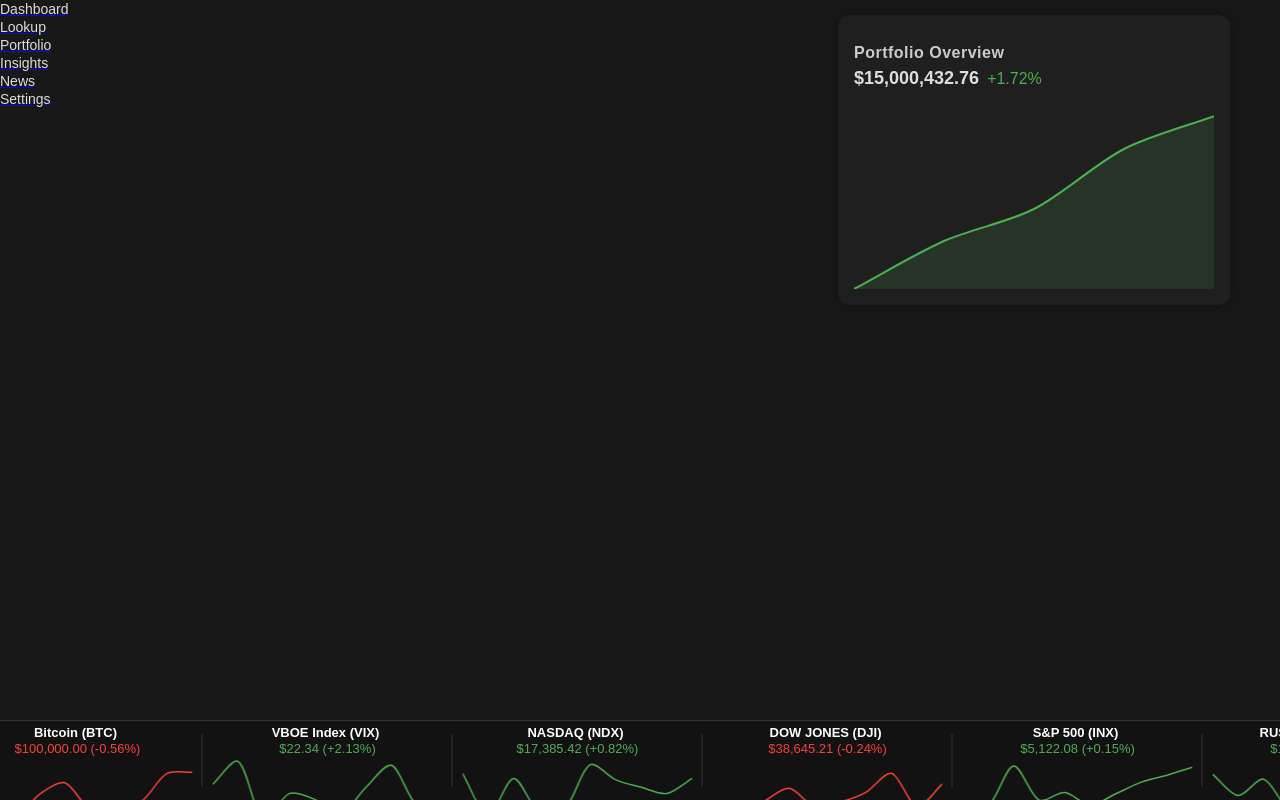
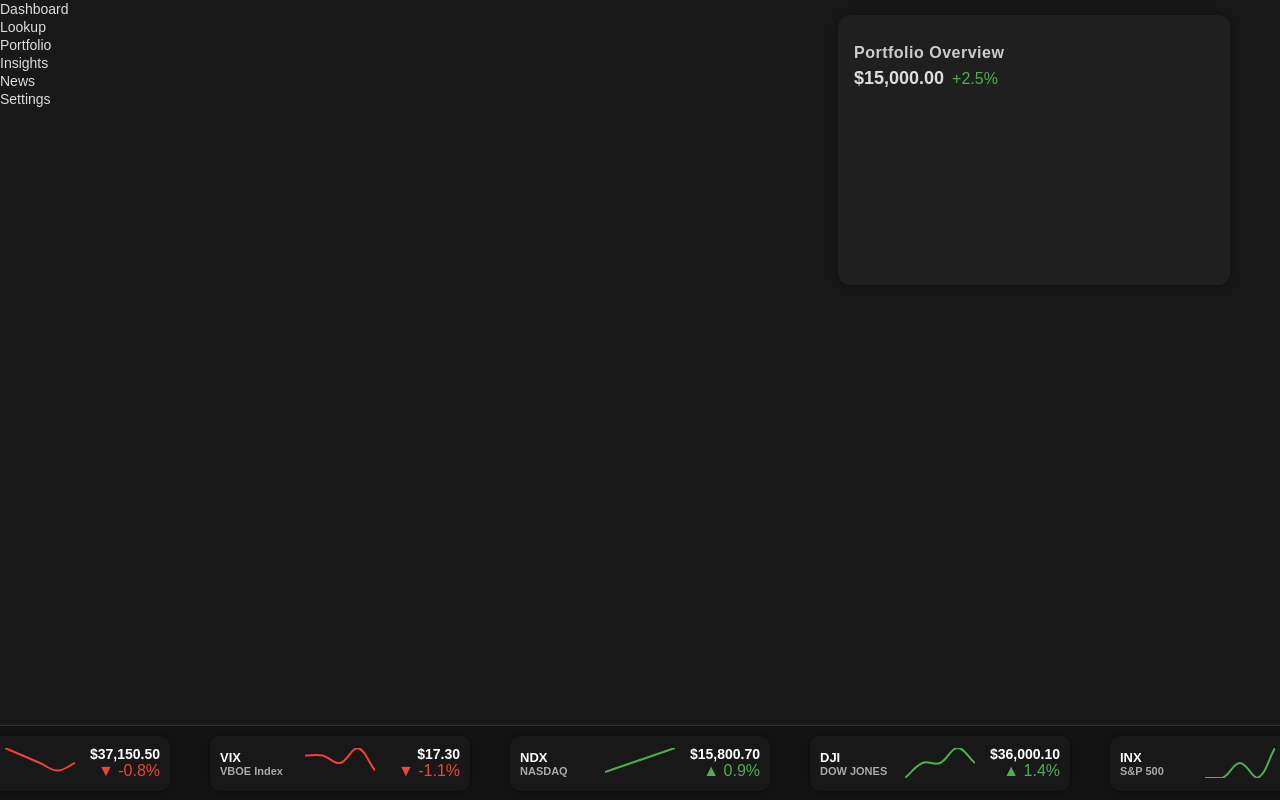
Before and after one commit to HSpelbring/Quantify, an Angular app in the folder client/: page /dashboard in a window 1280 px wide. Built offline with nearby package versions, Linux system fonts and the light colour scheme.

Commit message:
feat: finalized bottom ticker slideshow

```diff
--- a/client/src/app/pages/dashboard/dashboard.component.css
+++ b/client/src/app/pages/dashboard/dashboard.component.css
@@ -115,7 +115,6 @@ p {
   overflow: hidden;
   background-color: #111;
   border-top: 1px solid #333;
-  padding: 10px 0;
   z-index: 5;
 }
 
@@ -131,7 +130,6 @@ p {
   align-items: center;
   justify-content: center;
   width: 220px;
-  padding: 0 35px;
   text-align: center;
   white-space: nowrap;
 }
@@ -198,7 +196,6 @@ p {
   }
   .fund {
     width: 180px;
-    padding: 0 15px;
   }
 }
 
@@ -234,16 +231,15 @@ p {
   bottom: 0;
   left: 0;
   width: 100%;
-  height: 80px;
+  height: 75px;
   background-color: #121212;
   border-top: 1px solid #333;
   display: flex;
   justify-content: center;
   align-items: center;
-  z-index: 1000;
+  z-index: 10;
   overflow: hidden;
   box-sizing: border-box;
-  padding: 6px 0;
 }
 
 .ticker-track {
@@ -252,18 +248,17 @@ p {
   height: 100%;
   justify-content: space-evenly;
   align-items: center;
-  animation: scrollLeft 40s linear infinite;
+  animation: scrollTicker 40s linear infinite;
 }
 
 .fund {
   display: flex;
   flex-direction: column;
   align-items: center;
-  justify-content: flex-start;
-  width: 250px;
+  justify-content: center;
+  width: 300px;
   height: 100%;
   position: relative;
-  padding: 0 10px;
   box-sizing: border-box;
 }
 
@@ -284,6 +279,19 @@ p {
   margin-top: 0;
 }
 
+.fund-row {
+  display: flex;
+  align-items: center;
+  justify-content: space-between;
+  background-color: #181818;
+  border-radius: 10px;
+  padding: 8px 10px;
+  width: 260px;
+  height: 55px;
+  box-shadow: 0 0 4px rgba(0,0,0,0.3);
+  box-sizing: border-box;
+}
+
 .divider {
   position: absolute;
   right: 0;
@@ -302,10 +310,89 @@ p {
 }
 
 @keyframes scrollTicker {
-  from {
-    transform: translateX(0);
-  }
-  to {
-    transform: translateX(-100%);
-  }
+  0% { transform: translateX(0); }
+  100% { transform: translateX(-100%); }
 }
+
+.fund-left {
+  display: flex;
+  flex-direction: column;
+  align-items: flex-start;
+  justify-content: center;
+  width: 70px;
+  overflow: hidden;
+}
+
+.fund-symbol {
+  font-weight: 700;
+  font-size: 13px;
+  color: #fff;
+  white-space: nowrap;
+}
+
+.fund-name {
+  font-size: 11px;
+  color: #aaa;
+  white-space: nowrap;
+}
+
+.fund-chart {
+  flex-shrink: 0;
+  height: 30px !important;
+  margin: 0 8px;
+  width: 70px !important;
+}
+
+.fund-right {
+  display: flex;
+  flex-direction: column;
+  align-items: flex-end;
+  justify-content: center;
+  width: 70px;
+}
+
+.fund-price {
+  font-weight: 600;
+  font-size: 14px;
+  color: #fff;
+  white-space: nowrap;
+}
+
+.fund-change {
+  font-size: 11x;
+  white-space: nowrap;
+}
+
+.fund-change.up {
+  color: #4CAF50;
+}
+
+.fund-change.down {
+  color: #F44336;
+}
+
+.fund-ticker {
+  position: fixed;
+  bottom: 0;
+  left: 0;
+  width: 100%;
+  height: 75px;
+  background-color: #121212;
+  border-top: 1px solid #333;
+  overflow: hidden;
+  display: flex;
+  align-items: center;
+  z-index: 10;
+}
+
+.ticker-track {
+  display: flex;
+  width: max-content;
+  height: 100%;
+  animation: scrollTicker 60s linear infinite;
+}
+
+@keyframes scrollTicker {
+  0% { transform: translateX(0); }
+  100% { transform: translateX(-33.333%); } /* ✅ scroll only 1/3 of total track */
+}
--- a/client/src/app/pages/dashboard/dashboard.component.html
+++ b/client/src/app/pages/dashboard/dashboard.component.html
@@ -18,30 +18,23 @@
 
   <div class="fund-ticker">
     <div class="ticker-track">
-      <!-- Original set -->
-      <div class="fund" *ngFor="let fund of funds; let i = index">
-        <div class="fund-info">
-          <span class="fund-name">{{ fund.name }}</span>
-          <span class="fund-price" [class.up]="fund.change > 0" [class.down]="fund.change < 0">
-            {{ fund.price | currency:'USD' }} ({{ fund.change > 0 ? '+' : '' }}{{ fund.change }}%)
-          </span>
+      <ng-container *ngFor="let repeat of [0,1,2]">
+        <div class="fund" *ngFor="let fund of funds; let i = index">
+          <div class="fund-row">
+            <div class="fund-left">
+              <div class="fund-symbol">{{ fund.symbol }}</div>
+              <div class="fund-name">{{ fund.name }}</div>
+            </div>
+            <canvas class="fund-chart" [id]="'fundChart' + repeat + '_' + i" width="70" height="30"></canvas>
+            <div class="fund-right">
+              <div class="fund-price">{{ fund.price | currency:'USD' }}</div>
+              <div class="fund-change" [class.up]="fund.change > 0" [class.down]="fund.change < 0">
+                {{ fund.change > 0 ? '▲' : '▼' }} {{ fund.change }}%
+              </div>
+            </div>
+          </div>
         </div>
-        <canvas class="fund-chart" [id]="'fundChart' + i"></canvas>
-        <div class="divider"></div> <!-- Always include divider -->
-      </div>
-
-      <!-- Duplicate for seamless loop -->
-      <div class="fund" *ngFor="let fund of funds; let i = index">
-        <div class="fund-info">
-          <span class="fund-name">{{ fund.name }}</span>
-          <span class="fund-price" [class.up]="fund.change > 0" [class.down]="fund.change < 0">
-            {{ fund.price | currency:'USD' }} ({{ fund.change > 0 ? '+' : '' }}{{ fund.change }}%)
-          </span>
-        </div>
-        <canvas class="fund-chart" [id]="'fundChartDuplicate' + i"></canvas>
-        <!-- only hide the very last divider overall -->
-        <div class="divider" *ngIf="!(i === funds.length - 1)"></div>
-      </div>
+      </ng-container>
     </div>
   </div>
 </div>
--- a/client/src/app/pages/dashboard/dashboard.component.ts
+++ b/client/src/app/pages/dashboard/dashboard.component.ts
@@ -1,94 +1,85 @@
-import { NgFor, CurrencyPipe, CommonModule } from '@angular/common';
 import { Component, AfterViewInit } from '@angular/core';
 import { Chart } from 'chart.js/auto';
+import { NgFor, CurrencyPipe } from '@angular/common';
+
+interface Fund {
+  symbol: string;
+  name: string;
+  price: number;
+  change: number;
+  data: number[];
+}
 
 @Component({
   selector: 'app-dashboard',
   standalone: true,
-  imports: [NgFor, CurrencyPipe, CommonModule],
+  imports: [NgFor, CurrencyPipe],
   templateUrl: './dashboard.component.html',
   styleUrls: ['./dashboard.component.css']
 })
 export class DashboardComponent implements AfterViewInit {
-  portfolio = { price: 15000432.76, change: 1.72 };
+    portfolio = {
+        price: 15000,
+        change: 2.5
+    };
 
-  funds = [
-    { name: 'NASDAQ (NDX)', price: 17385.42, change: 0.82 },
-    { name: 'DOW JONES (DJI)', price: 38645.21, change: -0.24 },
-    { name: 'S&P 500 (INX)', price: 5122.08, change: 0.15 },
-    { name: 'RUSSELL 2000 (RUT)', price: 1923.75, change: 1.04 },
-    { name: 'Bitcoin (BTC)', price: 100000, change: -0.56 },
-    { name: 'VBOE Index (VIX)', price: 22.34, change: 2.13 }
+    funds: Fund[] = [
+    { symbol: 'RUT', name: 'RUSSELL 2000', price: 1950.2, change: 1.2, data: [0, 2, 3, 2, 4] },
+    { symbol: 'BTC', name: 'BITCOIN', price: 37150.5, change: -0.8, data: [4, 3, 2, 1, 2] },
+    { symbol: 'VIX', name: 'VBOE Index', price: 17.3, change: -1.1, data: [3, 3, 2, 4, 1] },
+    { symbol: 'NDX', name: 'NASDAQ', price: 15800.7, change: 0.9, data: [1, 2, 3, 4, 5] },
+    { symbol: 'DJI', name: 'DOW JONES', price: 36000.1, change: 1.4, data: [2, 3, 3, 4, 3] },
+    { symbol: 'INX', name: 'S&P 500', price: 4550.3, change: 0.7, data: [2, 2, 3, 2, 4] }
   ];
 
-  ngAfterViewInit() {
-    this.createPortfolioChart();
-    this.createFundCharts();
+  private charts: Chart[] = [];
+
+  ngAfterViewInit(): void {
+  // Wait until DOM is ready
+    setTimeout(() => this.initializeCharts(), 300);
   }
 
-  private createPortfolioChart() {
-    const canvas = document.getElementById('portfolioChart') as HTMLCanvasElement;
-    if (!canvas) return;
+  initializeCharts(): void {
+    const totalRepeats = 3; // matches the [0,1,2] repeat sets in HTML
 
+    for (let repeat = 0; repeat < totalRepeats; repeat++) {
+      this.funds.forEach((fund, i) => {
+        const canvasId = `fundChart${repeat}_${i}`;
+        const canvas = document.getElementById(canvasId) as HTMLCanvasElement;
+        if (canvas) this.createChart(canvas, fund);
+      });
+    }
+  }
+
+  createChart(canvas: HTMLCanvasElement, fund: Fund): void {
     const ctx = canvas.getContext('2d');
     if (!ctx) return;
+
+    // Destroy old chart if exists
+    const existing = Chart.getChart(canvas);
+    if (existing) existing.destroy();
 
     new Chart(ctx, {
       type: 'line',
       data: {
-        labels: ['Mon', 'Tue', 'Wed', 'Thu', 'Fri'],
-        datasets: [{
-          data: [15000, 15120, 15200, 15350, 15432],
-          borderColor: '#4CAF50',
-          borderWidth: 2,
-          tension: 0.3,
-          fill: {
-            target: 'origin',
-            above: 'rgba(76, 175, 80, 0.15)',
+        labels: fund.data.map((_, i) => i.toString()),
+        datasets: [
+          {
+            data: fund.data,
+            borderColor: fund.change > 0 ? '#4CAF50' : '#F44336',
+            borderWidth: 2,
+            fill: false,
+            tension: 0.4,
           },
-          pointRadius: 0
-        }]
+        ],
       },
       options: {
+        responsive: false,
+        maintainAspectRatio: false,
+        elements: { point: { radius: 0 } },
         plugins: { legend: { display: false } },
-        scales: { x: { display: false }, y: { display: false } }
-      }
+        scales: { x: { display: false }, y: { display: false } },
+      },
     });
   }
-
-  private createFundCharts() {
-    const total = this.funds.length * 2; // original + duplicate
-    for (let i = 0; i < total; i++) {
-      const index = i % this.funds.length;
-      const fund = this.funds[index];
-      const canvas = document.getElementById(`fundChart${i < this.funds.length ? i : 'Duplicate' + index}`) as HTMLCanvasElement;
-      if (!canvas) continue;
-
-      const ctx = canvas.getContext('2d');
-      if (!ctx) continue;
-
-      const data = Array.from({ length: 10 }, () => fund.price * (1 + (Math.random() - 0.5) / 100));
-
-      new Chart(ctx, {
-        type: 'line',
-        data: {
-          labels: data.map((_, j) => j.toString()),
-          datasets: [{
-            data,
-            borderColor: fund.change > 0 ? '#4CAF50' : '#F44336',
-            borderWidth: 1.5,
-            tension: 0.3,
-            pointRadius: 0,
-            fill: false
-          }]
-        },
-        options: {
-          plugins: { legend: { display: false } },
-          scales: { x: { display: false }, y: { display: false } },
-          responsive: true,
-          maintainAspectRatio: false
-        }
-      });
-    }
-  }
 }
```
